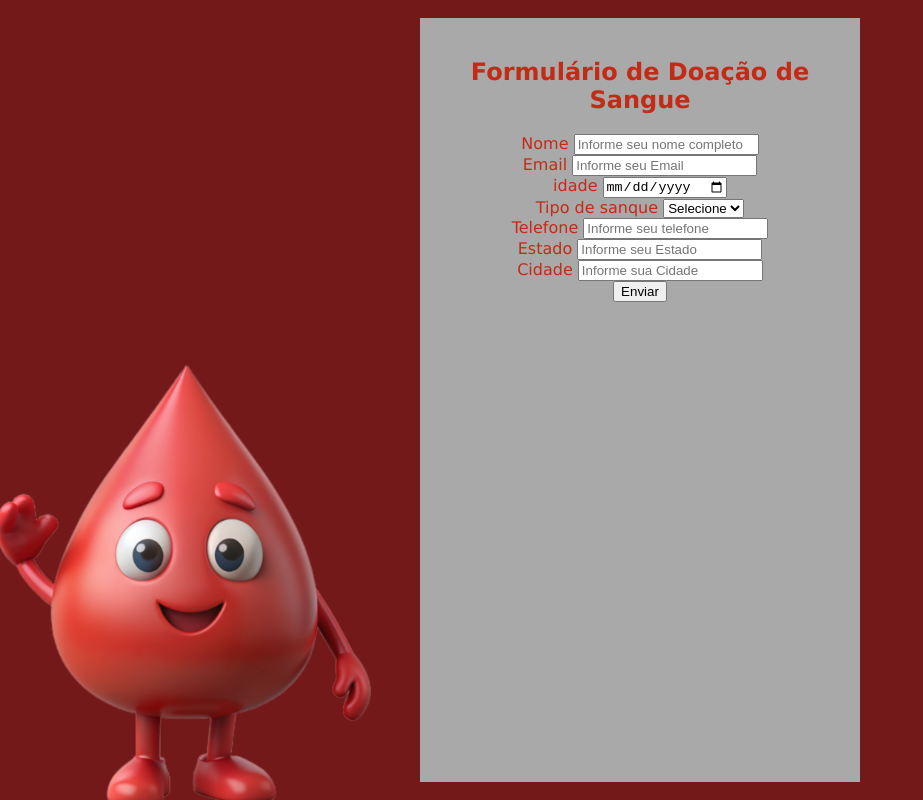
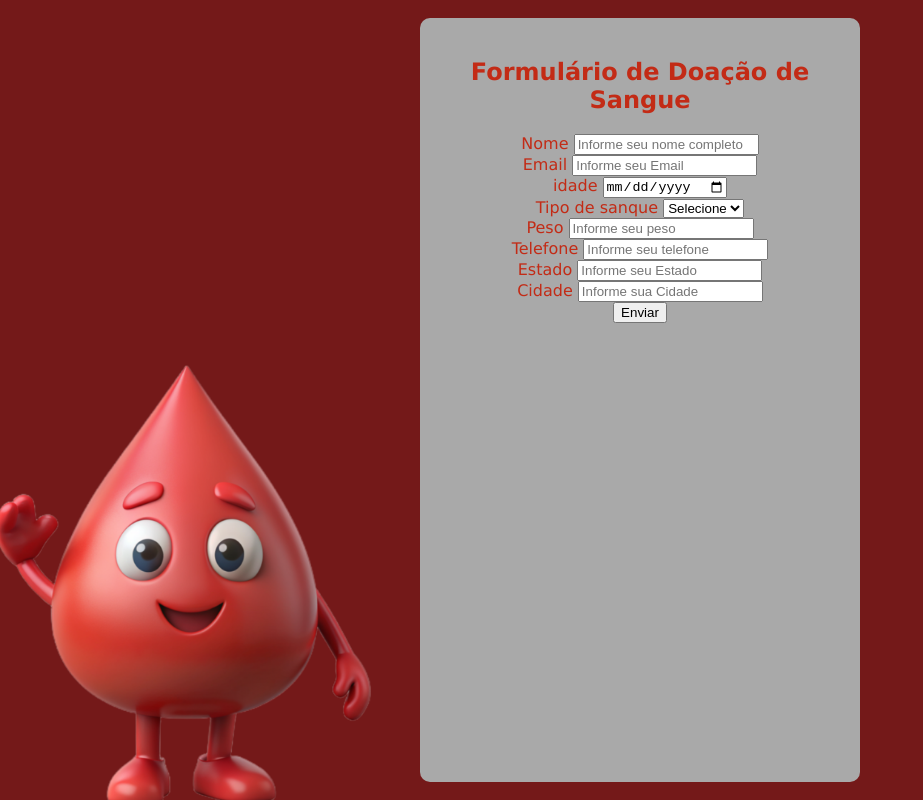
Before and after one commit to natanvitor550/Sangue, a plain HTML site: page index.html in a window 1280 px wide. Shown: the whole page, without its empty margins (0-923 px from the left). Drawn offline with Linux system fonts and the light colour scheme.

Commit message:
add- Criação do peso

```diff
--- a/index.html
+++ b/index.html
@@ -32,6 +32,9 @@
             <option value="oN">O-</option>
             </select required>
             <br>
+            <label for="peso">Peso</label>
+             <input type="text" id="peso" placeholder="Informe seu peso" required>
+            <br>
             <label for="telefone">Telefone</label>
             <input type="text" id="telefone" placeholder="Informe seu telefone" minlength="11" required>
             <br>
--- a/style.css
+++ b/style.css
@@ -3,6 +3,7 @@
     padding: 20px;
     margin: 10px;
     width: 400px;
+    border-radius: 10px;
 }
 
 body{
```
